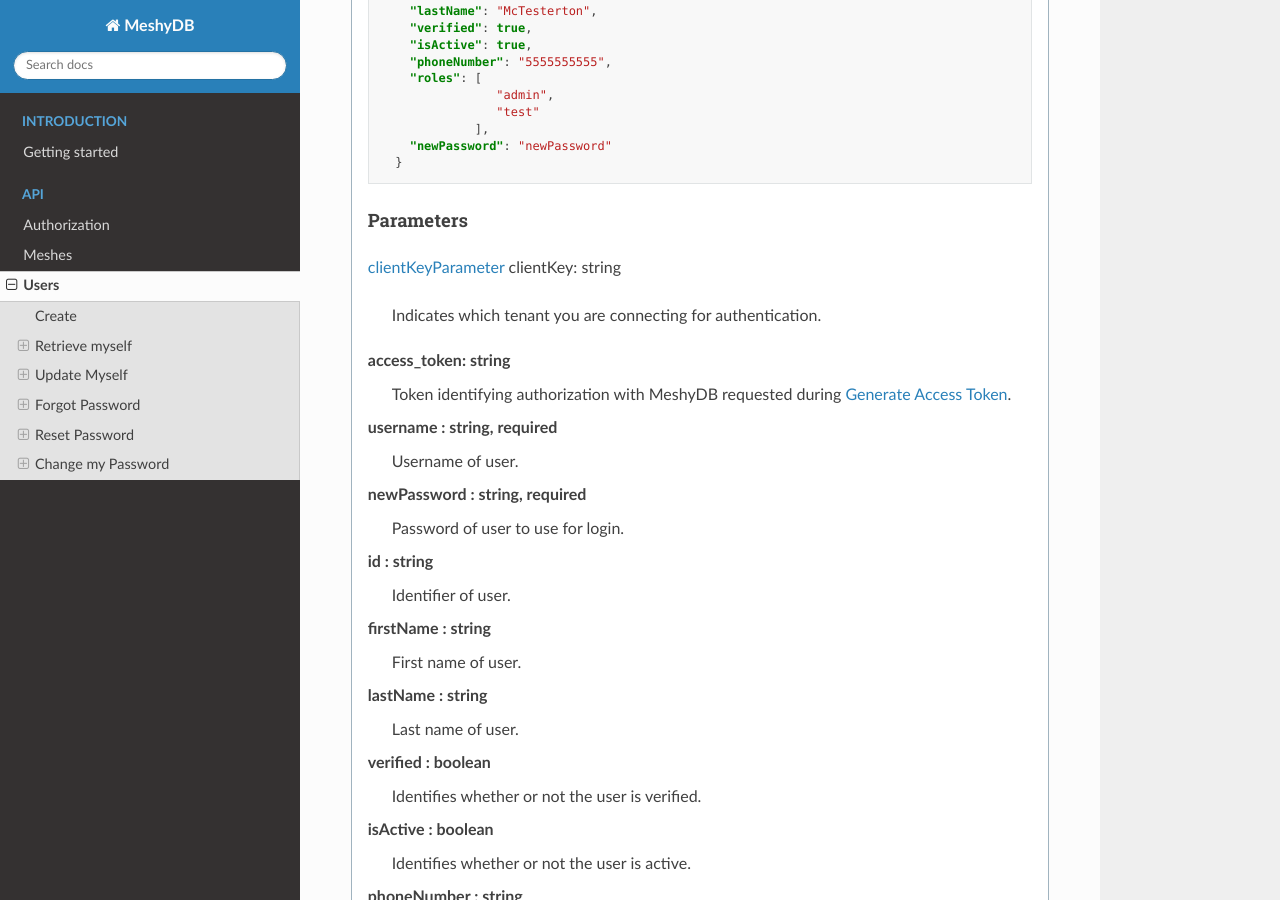
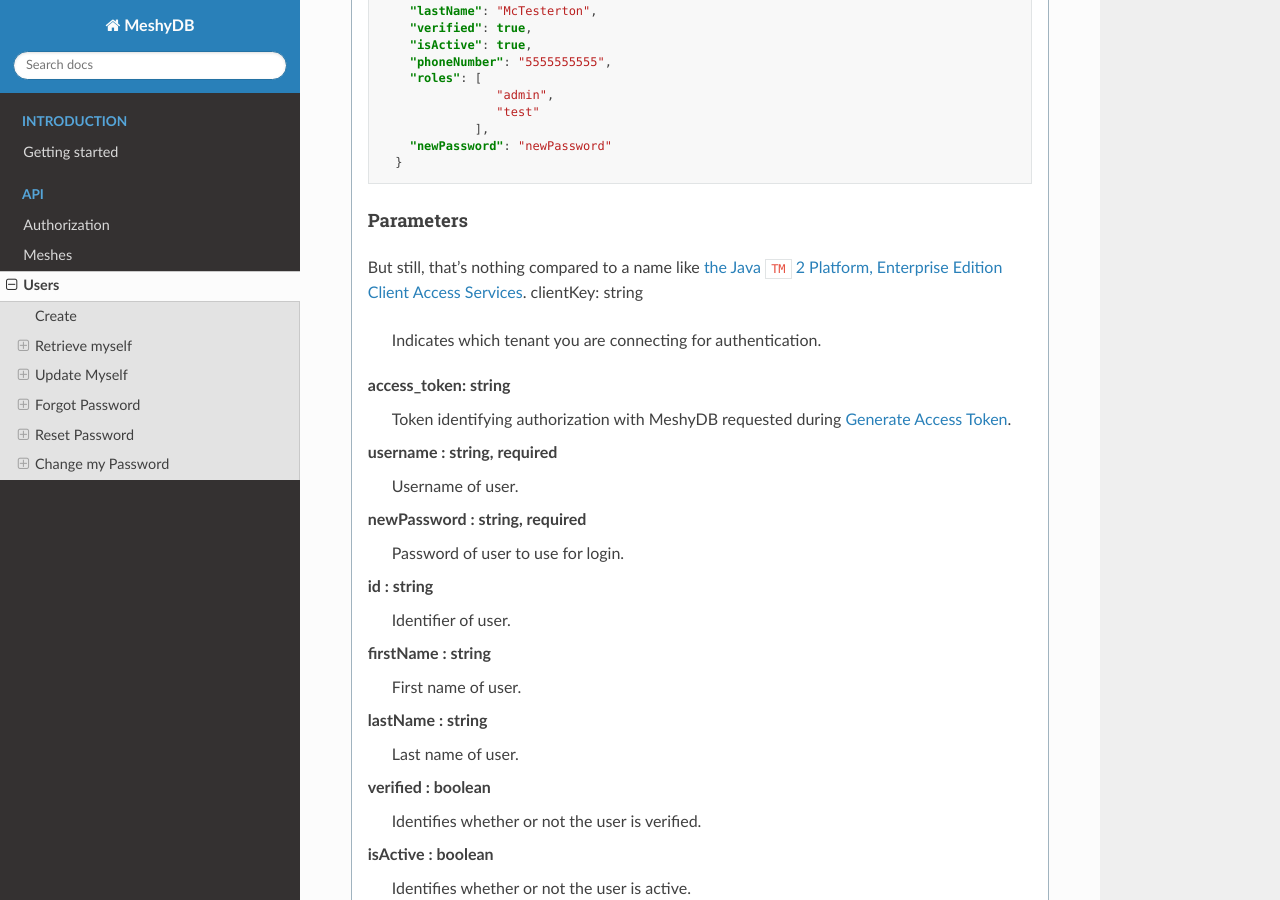
Before and after one commit to yetisoftworks/MeshyDB.SDK, a Sphinx documentation site: the page built from docs/api/users.rst, in a window 1280 px wide and 900 px high, scrolled down 760 px. Built offline with Sphinx 7.4.7 and the Read the Docs theme 2.0.0, drawn with Linux system fonts in a browser that asks for light colours; cross-references to code outside the pages are shown as plain code.

Commit message:
Update users.rst

```diff
--- a/docs/api/users.rst
+++ b/docs/api/users.rst
@@ -9,6 +9,13 @@ They can help update user information or reset credentials.
 .. |parameters| raw:: html
 
    <h4>Parameters</h4>
+
+.. |j2ee-cas| replace::
+   the Java `TM`:super: 2 Platform, Enterprise Edition Client
+   Access Services
+__ http://developer.java.sun.com/developer/earlyAccess/
+   j2eecas/
+
 .. glossary::
    how about this
       ok
@@ -50,9 +57,7 @@ Creates a new user that can log into the system.
 
       |parameters|
 
-      .. parsed-literal::
-
-      :term:`clientKeyParameter`
+      But still, that's nothing compared to a name like |j2ee-cas|__.
       clientKey: string
          Indicates which tenant you are connecting for authentication.
       access_token: string
```
